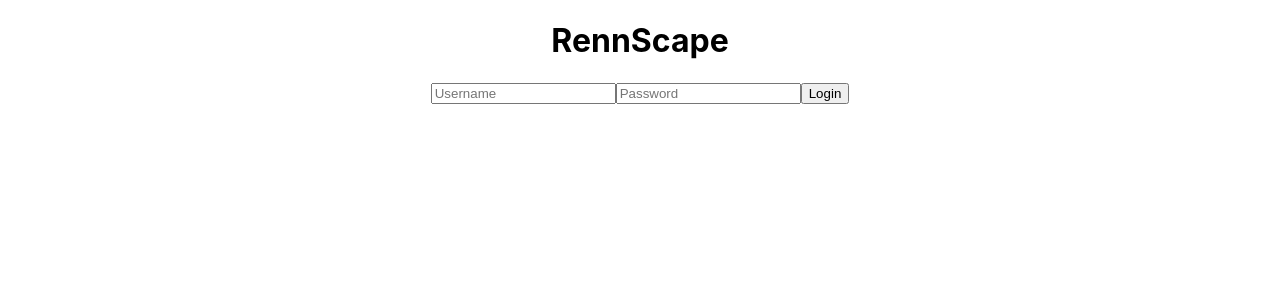
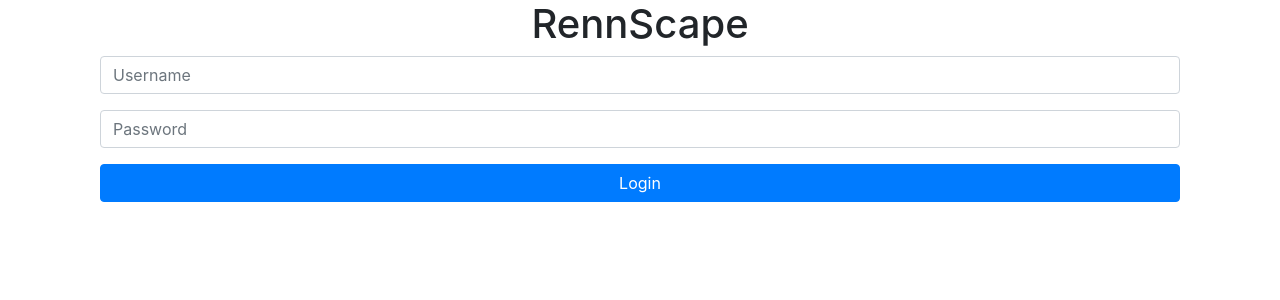
Before and after one commit to logantner/revature-rennscape, a React (Create React App) app: page /login in a window 1280 px wide. Shown: the top 300 px of the page. Built offline with nearby package versions, Linux system fonts and the light colour scheme.

Commit message:
restructured authorization components

```diff
--- a/public/index.html
+++ b/public/index.html
@@ -5,6 +5,12 @@
     <link rel="icon" href="%PUBLIC_URL%/icons8-puzzle-480.png" />
     <meta name="viewport" content="width=device-width, initial-scale=1" />
     <meta name="theme-color" content="#000000" />
+    <link
+      rel="stylesheet"
+      href="https://maxcdn.bootstrapcdn.com/bootstrap/4.0.0/css/bootstrap.min.css"
+      integrity="sha384-Gn5384xqQ1aoWXA+058RXPxPg6fy4IWvTNh0E263XmFcJlSAwiGgFAW/dAiS6JXm"
+      crossorigin="anonymous"
+    />
     <meta
       name="description"
       content="Web site created using create-react-app"
@@ -39,5 +45,20 @@
       To begin the development, run `npm start` or `yarn start`.
       To create a production bundle, use `npm run build` or `yarn build`.
     -->
+    <script
+      src="https://code.jquery.com/jquery-3.2.1.slim.min.js"
+      integrity="sha384-KJ3o2DKtIkvYIK3UENzmM7KCkRr/rE9/Qpg6aAZGJwFDMVNA/GpGFF93hXpG5KkN"
+      crossorigin="anonymous">
+    </script>
+    <script
+      src="https://cdnjs.cloudflare.com/ajax/libs/popper.js/1.12.9/umd/popper.min.js"
+      integrity="sha384-ApNbgh9B+Y1QKtv3Rn7W3mgPxhU9K/ScQsAP7hUibX39j7fakFPskvXusvfa0b4Q"
+      crossorigin="anonymous">
+    </script>
+    <script
+      src="https://maxcdn.bootstrapcdn.com/bootstrap/4.0.0/js/bootstrap.min.js"
+      integrity="sha384-JZR6Spejh4U02d8jOt6vLEHfe/JQGiRRSQQxSfFWpi1MquVdAyjUar5+76PVCmYl"
+      crossorigin="anonymous"
+    ></script>
   </body>
 </html>
--- a/src/App.js
+++ b/src/App.js
@@ -1,20 +1,17 @@
 import React from 'react';
 import { BrowserRouter as Router, Route, Switch } from "react-router-dom";
 import './App.css';
-import LoginForm from './components/authorization/auth-form'
+import LoginPage from './components/authorization/auth-page'
 
 function App() {
   return (
-    <div className="App container">
-      <h1>RennScape</h1>
     <Router>
       <Switch>
       <Route path="/login">
-          <LoginForm></LoginForm>
+        <LoginPage></LoginPage>
       </Route>
       </Switch>
     </Router>
-    </div>
   );
 }
 
--- a/src/components/authorization/auth-form.js
+++ b/src/components/authorization/auth-form.js
@@ -2,10 +2,15 @@
 
 export default function LoginForm() {
     return (
-        <form>
-            <input type="text" placeholder={`Username`} />
-            <input type="text" placeholder={`Password`} />
-            <button className="btn btn-primary">Login</button>
+        <form className="form-group">
+            <div className="form-group">
+                <input type="text" placeholder={`Username`} className="form-control" />
+            </div>
+            <div className="form-group">
+                <input type="text" placeholder={`Password`} className="form-control" />
+            </div>
+            <button className="btn btn-block btn-primary">Login</button>
         </form>
+
     );
 }
--- /dev/null
+++ b/src/components/authorization/auth-page.js
@@ -0,0 +1,14 @@
+import React from 'react';
+import LoginForm from './auth-form'
+
+export default function LoginPage() {
+    return (
+        <div className="App container">
+            <h1>RennScape</h1>
+            <div className="container login-container">
+                <LoginForm></LoginForm>
+            </div>
+
+        </div>
+    );
+}
```
Lines whose indentation alone changed are shown as unchanged.
